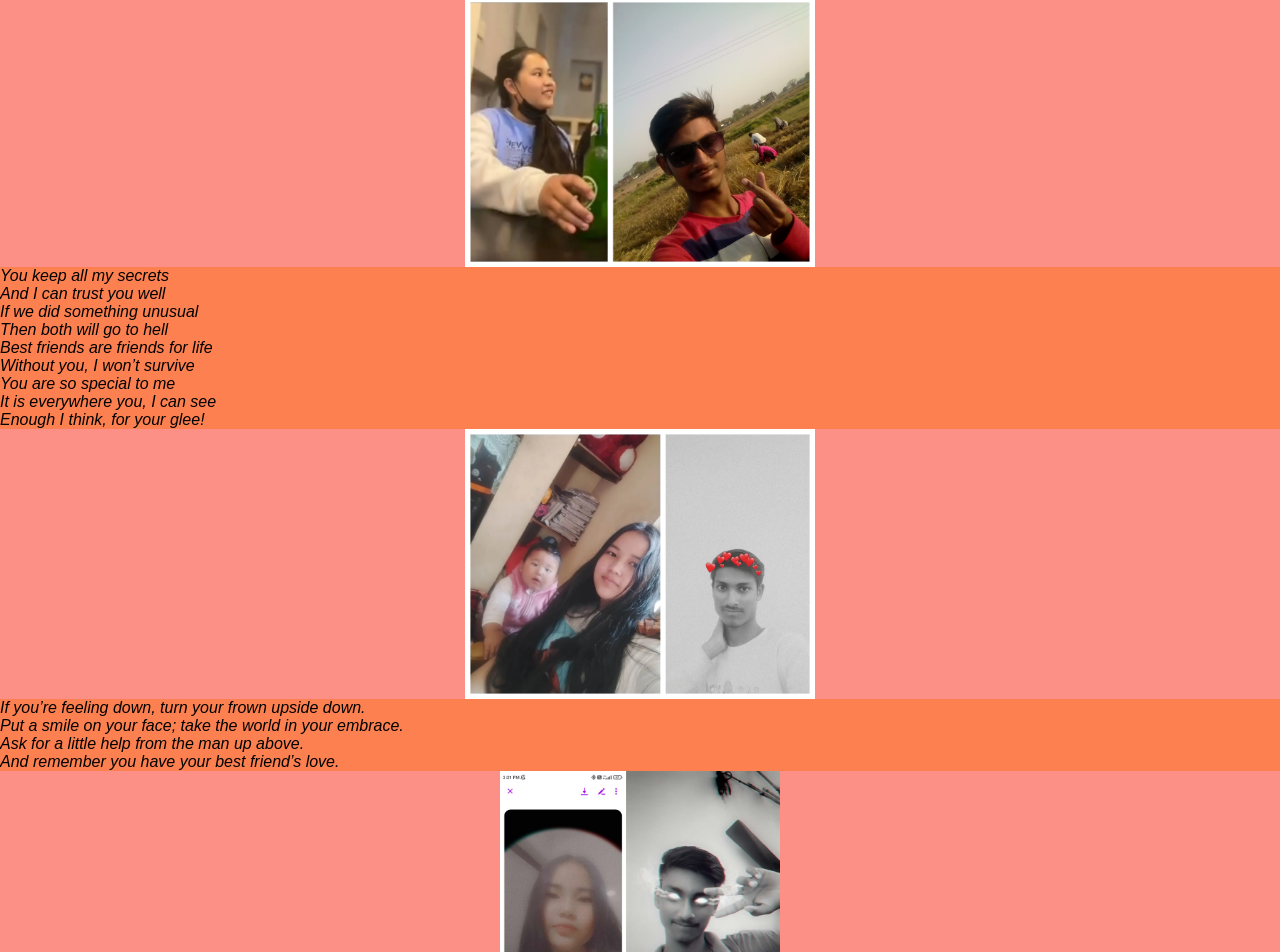
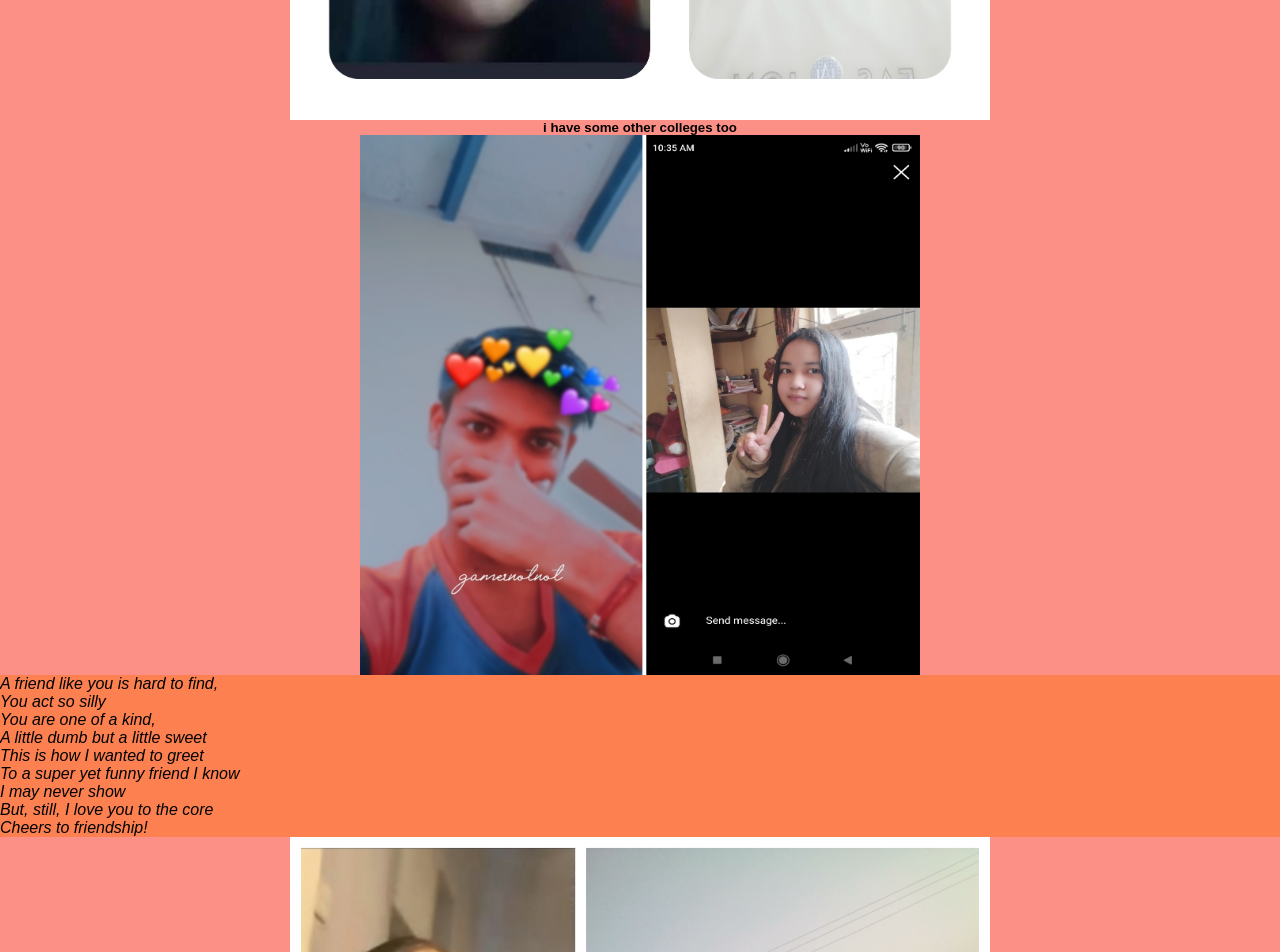
Before and after one commit to Darkminato1029/Special_gift_for_you, a plain HTML site: page index.html in a window 1280 px wide. Shown: the part 2200-3152 px from the top of the page. Drawn offline with Linux system fonts and the light colour scheme.

Commit message:
Update special_gift.css

```diff
--- a/special_gift.css
+++ b/special_gift.css
@@ -18,16 +18,16 @@ header
 }
 img
 {
-    width: 180px;
-    height: 300px;
+    width: 360px;
+    height: 600px;
     display: block;
     margin-left: auto;
     margin-right: auto;
 }
 .imgmain
 {
-width: 350px;
-    height: 270px;
+width: 700px;
+    height: 540px;
     display: block;
     margin-left: auto;
     margin-right: auto;
@@ -35,8 +35,8 @@ width: 350px;
 }
 .imgmain2
 {
-width: 280px;
-    height: 270px;
+width: 560px;
+    height: 540px;
     display: block;
     margin-left: auto;
     margin-right: auto;
@@ -48,16 +48,16 @@ p
 }
 .imgmain3
 {
-width: 350px;
-    height: 270px;
+width: 700px;
+    height: 540px;
     display: block;
     margin-left: auto;
     margin-right: auto;
     }
 .imgmain4
 {
-width: 300px;
-    height: 270px;
+width: 600px;
+    height: 540px;
     display: block;
     margin-left: auto;
     margin-right: auto;
@@ -65,16 +65,16 @@ width: 300px;
 
 .imgmain5
 {
-width: 280px;
-    height: 270px;
+width: 560px;
+    height: 540px;
     display: block;
     margin-left: auto;
     margin-right: auto;
     }
 .imgmain7
 {
-width: 280px;
-    height: 500px;
+width: 560px;
+    height: 1000px;
     display: block;
     margin-left: auto;
     margin-right: auto;
```
